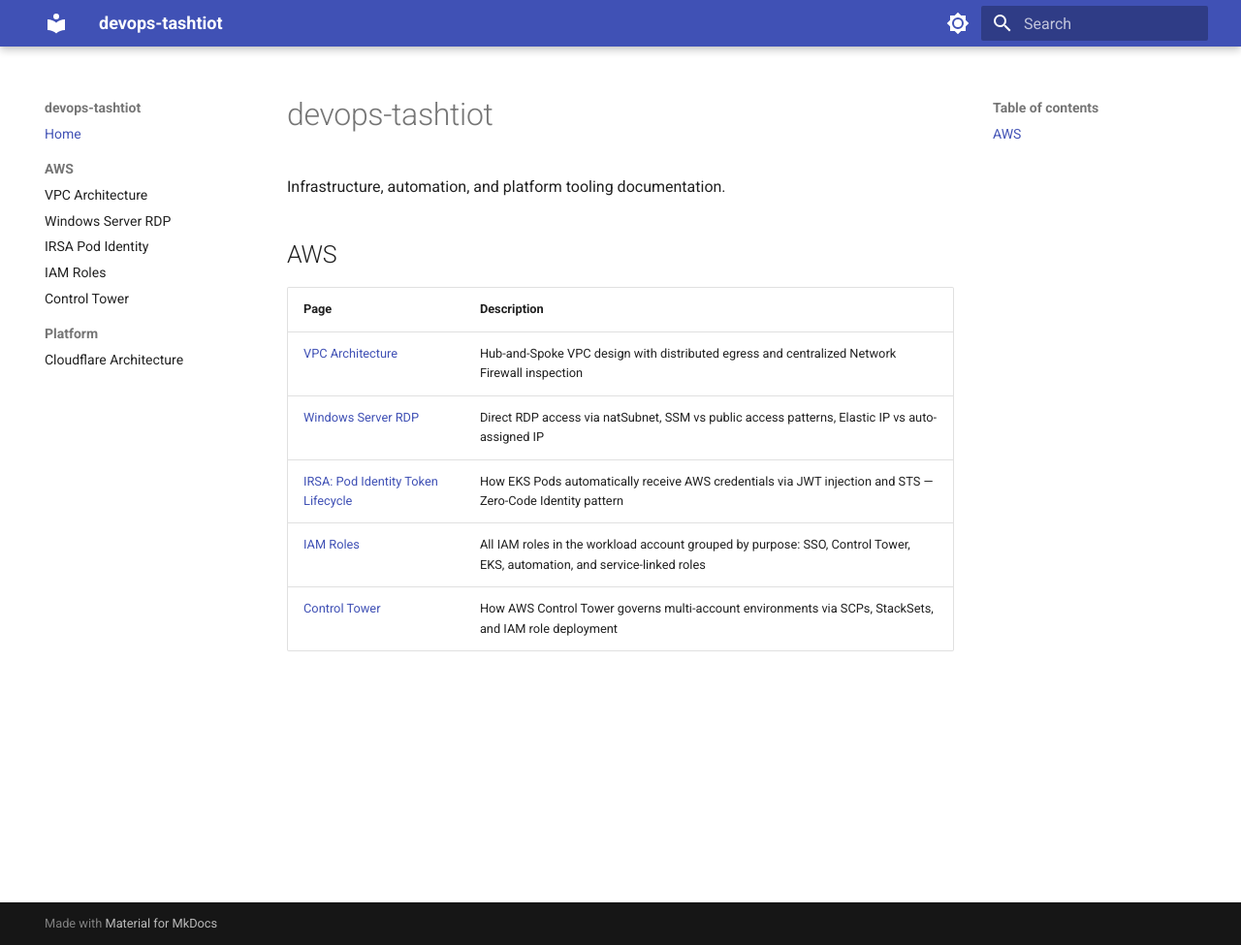
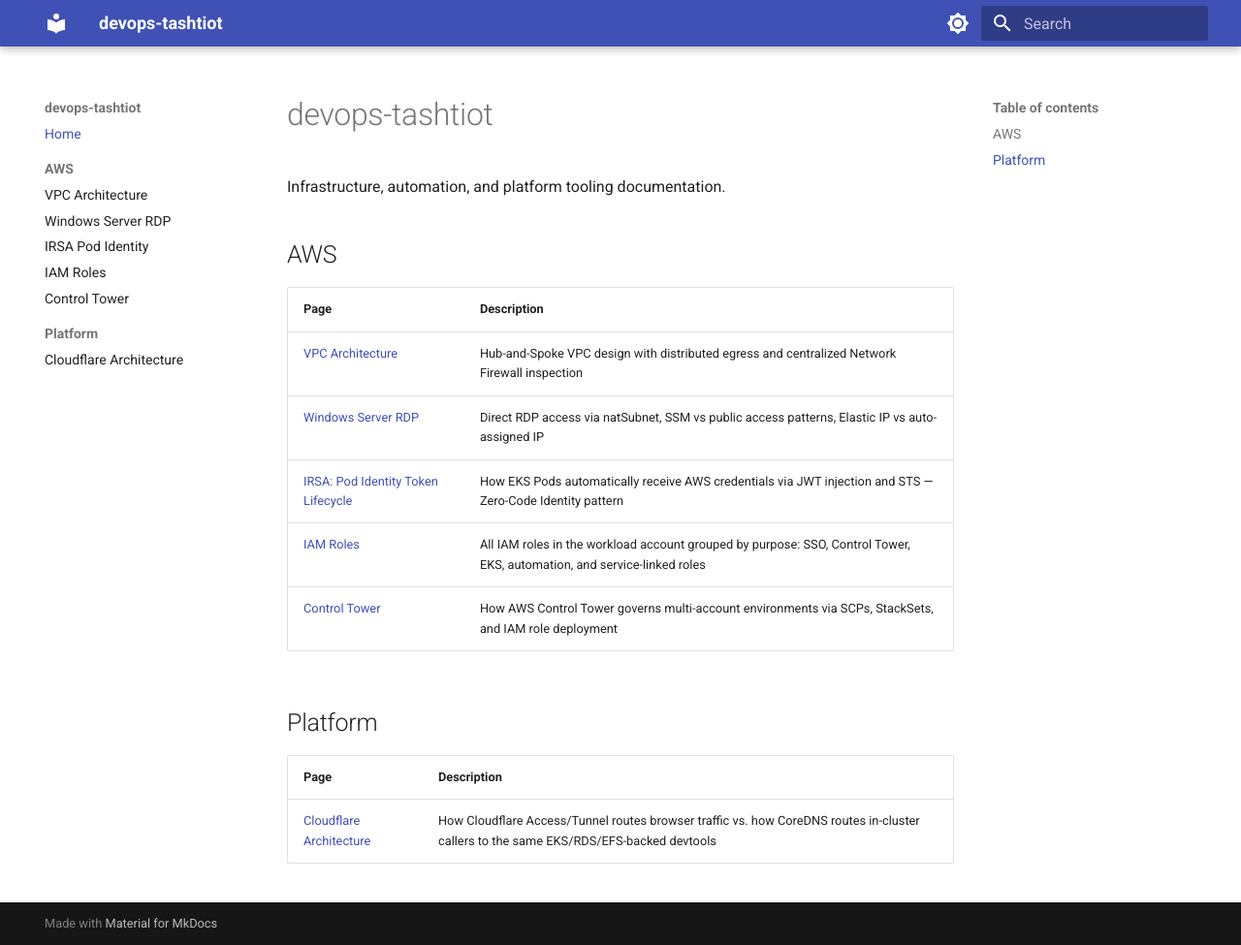
Before and after one commit to devops-tashtiot/devops-tashtiot.github.io, an MkDocs documentation site: the page built from docs-src/index.md, in a window 1280 px wide and 975 px high. Shown: the whole window at 97% size. Built offline with MkDocs 1.6.1 and Material for MkDocs 9.7.7, drawn with Linux system fonts in a browser that asks for light colours.

Commit message:
docs: add Platform section link to homepage index

```diff
--- a/docs-src/index.md
+++ b/docs-src/index.md
@@ -11,3 +11,9 @@
 | [IRSA: Pod Identity Token Lifecycle](aws/irsa-pod-identity.md) | How EKS Pods automatically receive AWS credentials via JWT injection and STS — Zero-Code Identity pattern |
 | [IAM Roles](aws/iam-roles.md) | All IAM roles in the workload account grouped by purpose: SSO, Control Tower, EKS, automation, and service-linked roles |
 | [Control Tower](aws/control-tower.md) | How AWS Control Tower governs multi-account environments via SCPs, StackSets, and IAM role deployment |
+
+## Platform
+
+| Page | Description |
+|---|---|
+| [Cloudflare Architecture](platform/cloudflare-architecture.md) | How Cloudflare Access/Tunnel routes browser traffic vs. how CoreDNS routes in-cluster callers to the same EKS/RDS/EFS-backed devtools |
```
